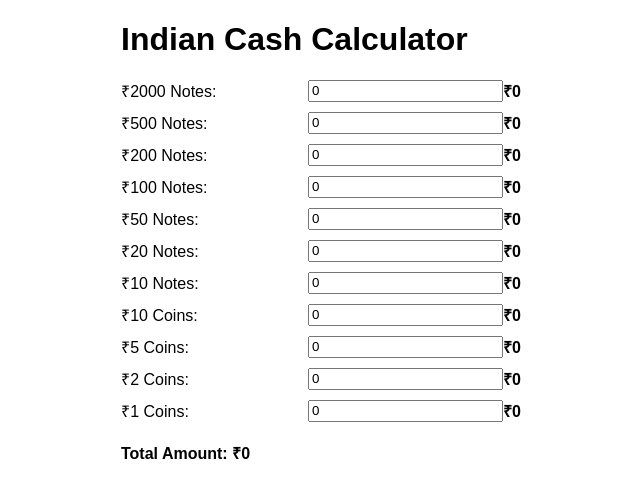
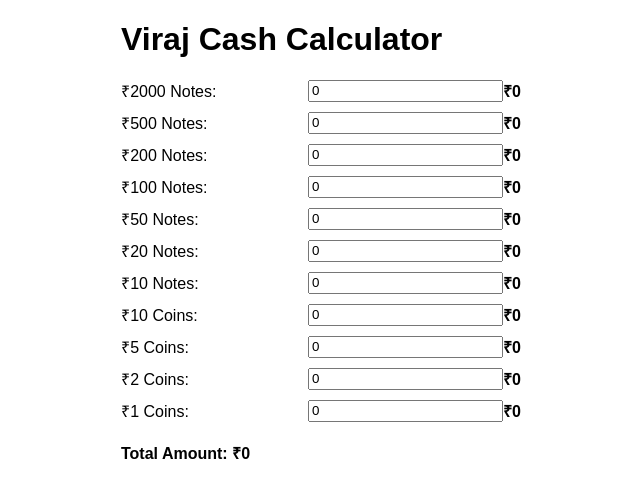
Before and after one commit to Virajing/indian-cash-calculator, a plain HTML site: page index.html in a window 1280 px wide. Shown: the whole page, without its empty margins (319-959 px from the left). Drawn offline with Linux system fonts and the light colour scheme.

Commit message:
Update4 index.html

```diff
--- a/index.html
+++ b/index.html
@@ -35,7 +35,7 @@
 </head>
 <body>
     <div class="container">
-        <h1>Indian Cash Calculator</h1>
+        <h1>Viraj Cash Calculator</h1>
         <div class="denomination">
             <label for="notes2000">₹2000 Notes:</label>
             <input type="number" id="notes2000" value="0">
```
